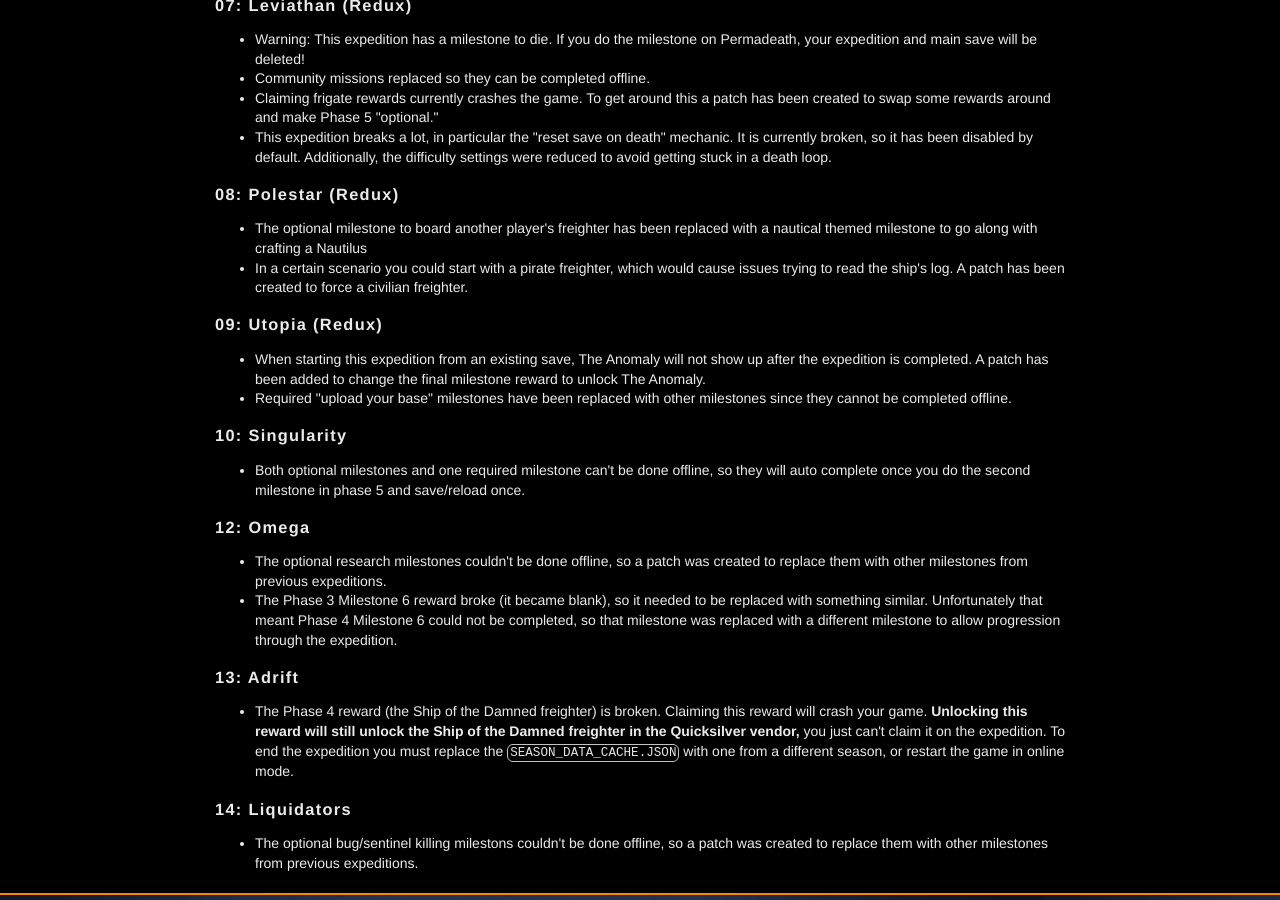
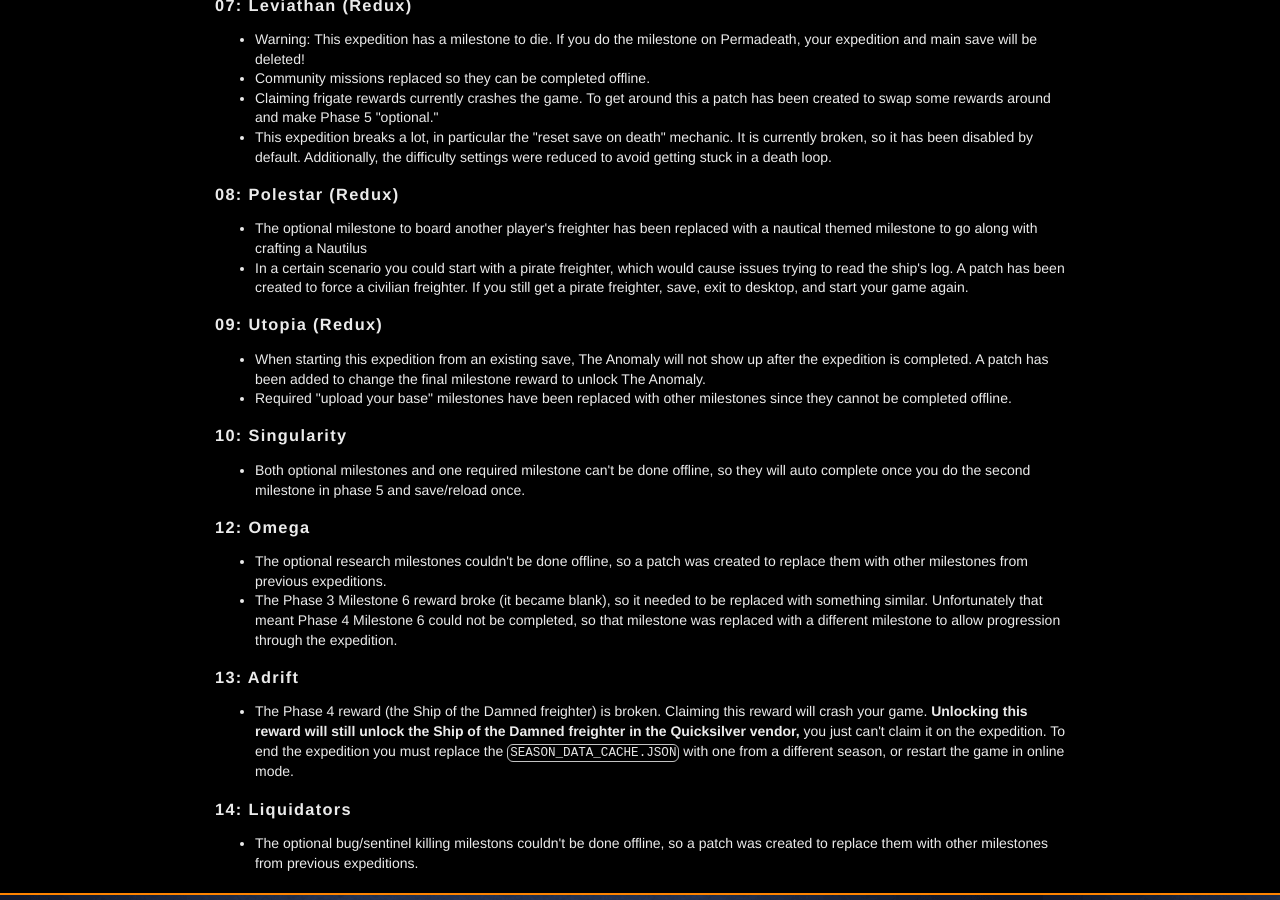
Before and after one commit to cwmonkey/nms-expeditions, a Jekyll site: the page built from index.html, in a window 1280 px wide and 900 px high, scrolled down 1990 px. Built offline with Jekyll 4.4.1, drawn with Linux system fonts in a browser that asks for light colours; some web fonts are replaced.

Commit message:
Adding more info in case of erroneous pirate freighter in exp8
From feedback in #15

```diff
--- a/_data/expeditions.yml
+++ b/_data/expeditions.yml
@@ -85,7 +85,7 @@
   json: 08_redux_polestar.json
   redux: 1
   notice: >
-          * A pirate freighter is used as your starting freighter in some scenarios. This causes an issue with the captain not properly allowing you to read the logs. Using the patch below will force a civilian freighter.
+          * A pirate freighter is used as your starting freighter in some scenarios. This causes an issue with the captain not properly allowing you to read the logs. Using the patch below will force a civilian freighter. If you still get a pirate freighter, save, exit to desktop, and start your game again.
   patches:
    - id: polestar.fix_freighter_race
      json: 08_redux_polestar.fix_freighter_race.patch.json
--- a/index.html
+++ b/index.html
@@ -380,7 +380,7 @@
       <h3>08: Polestar (Redux)</h3>
       <ul>
         <li>The optional milestone to board another player's freighter has been replaced with a nautical themed milestone to go along with crafting a Nautilus</li>
-        <li>In a certain scenario you could start with a pirate freighter, which would cause issues trying to read the ship's log. A patch has been created to force a civilian freighter.</li>
+        <li>In a certain scenario you could start with a pirate freighter, which would cause issues trying to read the ship's log. A patch has been created to force a civilian freighter. If you still get a pirate freighter, save, exit to desktop, and start your game again.</li>
       </ul>
       <h3>09: Utopia (Redux)</h3>
       <ul>
```
